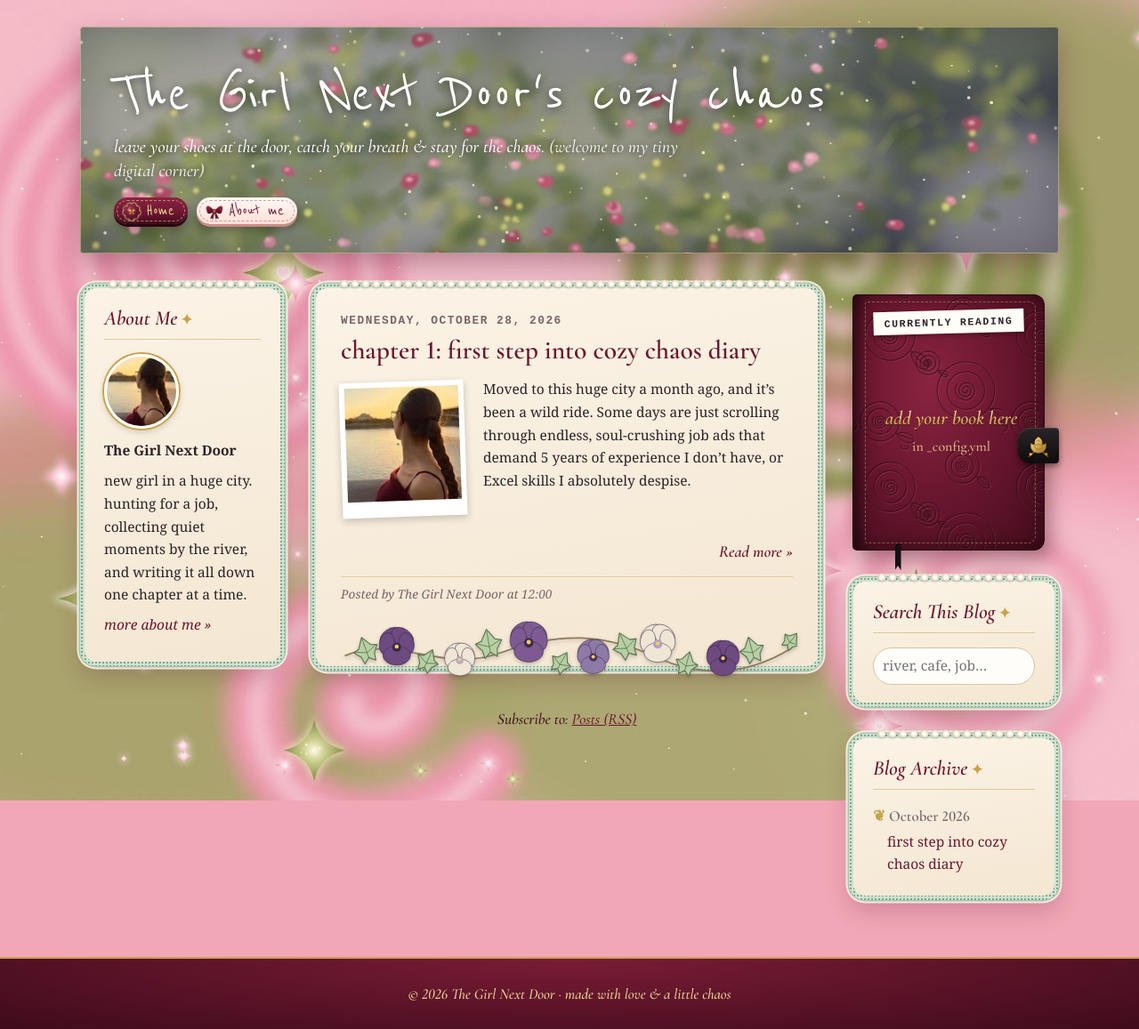
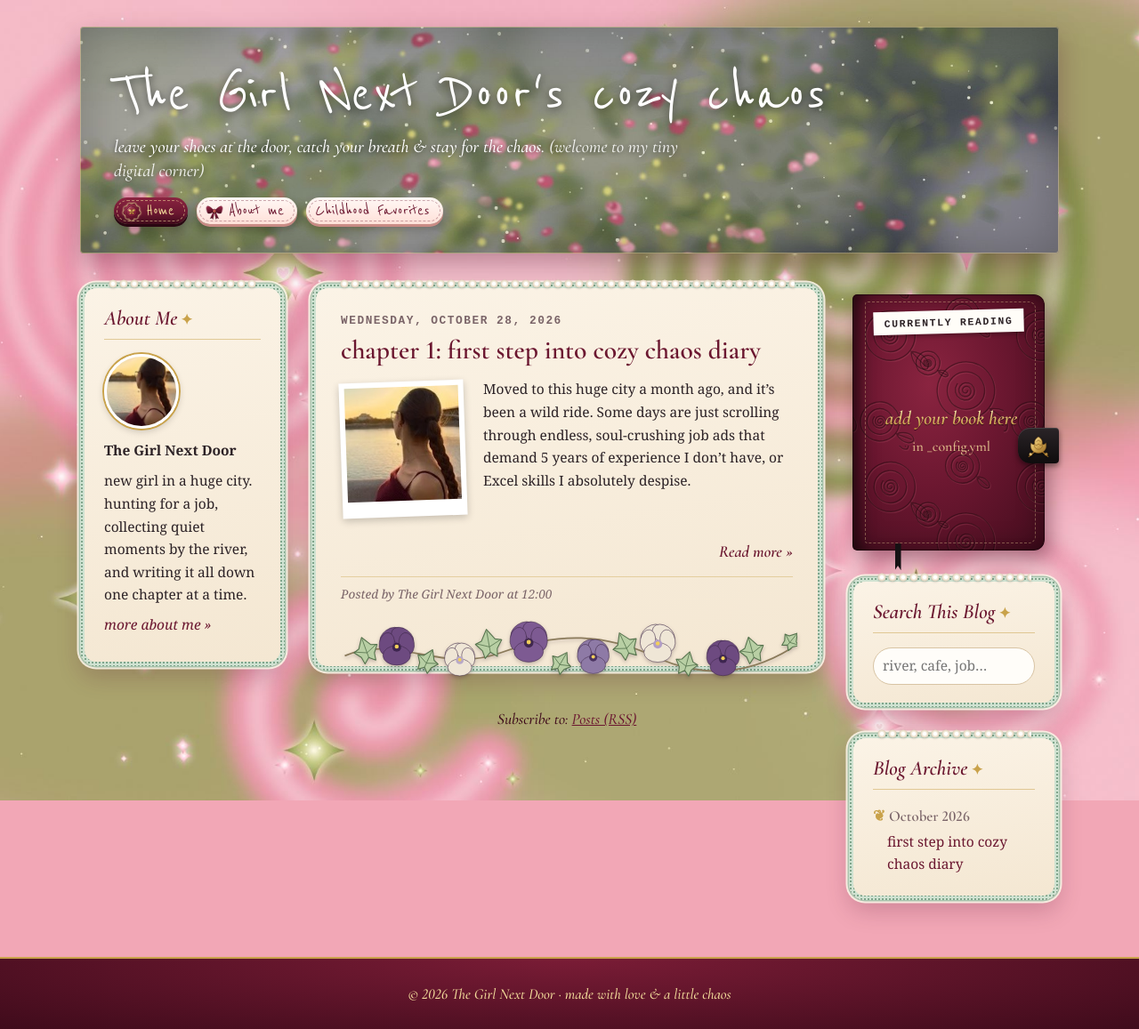
Before and after one commit to cozychaos-diary/cozychaos-diary.github.io, a Jekyll site: the page built from index.html, in a window 1280 px wide. Shown: the whole page at 89% size. Built offline with Jekyll 4.4.1, drawn with Linux system fonts in a browser that asks for light colours.

Commit message:
Add Childhood Favorites section to config

```diff
--- a/_config.yml
+++ b/_config.yml
@@ -45,6 +45,9 @@ nav:
   - title: About me
     url: /about/
     icon: bow
+  - title: Childhood Favorites
+    url: /childhood-favorites/
+    icon: childhood_favorites
 
 # --- THE TWO LINES YOU MUST CHECK -----------------------------------
 # url:     https://YOUR-GITHUB-USERNAME.github.io   (no trailing slash)
```
